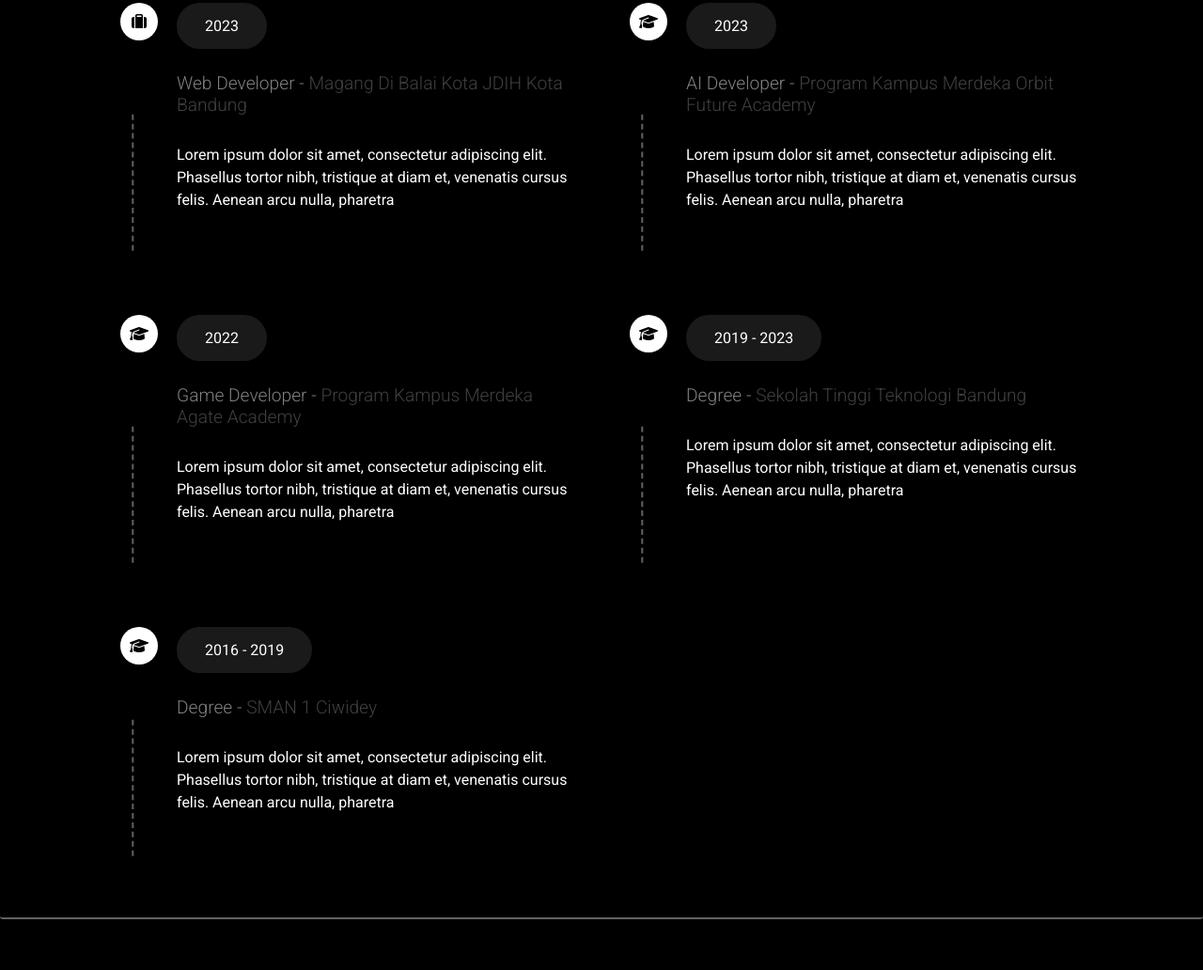
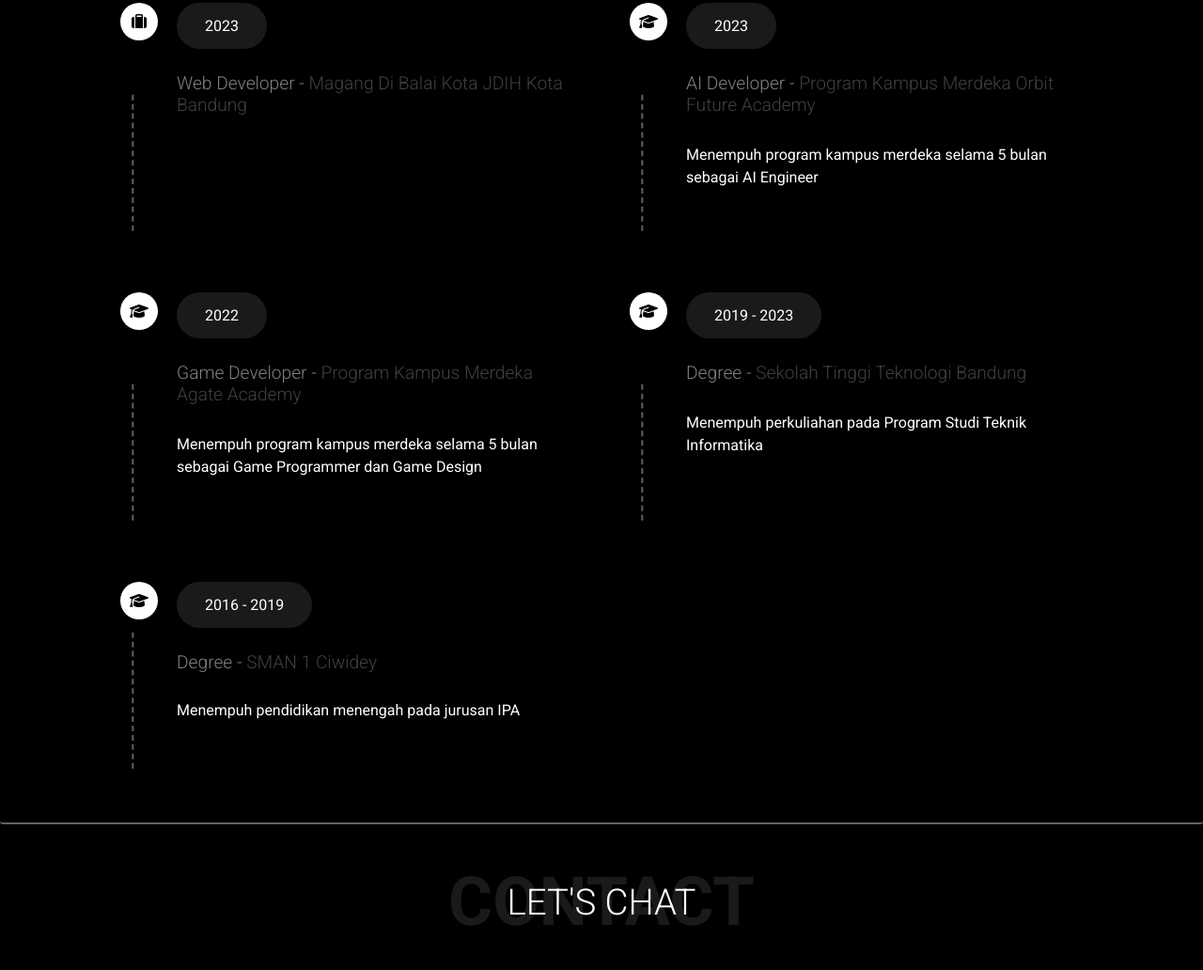
Before and after one commit to sandi-hermawan01/personal-portofolio, a website: page public/index.html in a window 1280 px wide. Shown: the part 3730-4762 px from the top of the page at 94% size. Drawn offline with nearby package versions, Linux system fonts and the light colour scheme; some packages are replaced by stand-ins of ours; a script that the page names is missing; a web font is replaced by a local one.

Commit message:
update description

```diff
--- a/public/index.html
+++ b/public/index.html
@@ -466,11 +466,7 @@
                 <span>Magang di Balai Kota JDIH Kota Bandung</span>
               </h3>
 
-              <p class="card-info">
-                Lorem ipsum dolor sit amet, consectetur adipiscing elit.
-                Phasellus tortor nibh, tristique at diam et, venenatis cursus
-                felis. Aenean arcu nulla, pharetra
-              </p>
+              <p class="card-info"></p>
             </div>
             <div class="edu-exp-card">
               <i class="fa-solid fa-graduation-cap card-icon"></i>
@@ -481,9 +477,8 @@
               </h3>
 
               <p class="card-info">
-                Lorem ipsum dolor sit amet, consectetur adipiscing elit.
-                Phasellus tortor nibh, tristique at diam et, venenatis cursus
-                felis. Aenean arcu nulla, pharetra
+                Menempuh program kampus merdeka selama 5 bulan sebagai AI
+                Engineer
               </p>
             </div>
             <div class="edu-exp-card">
@@ -495,9 +490,8 @@
               </h3>
 
               <p class="card-info">
-                Lorem ipsum dolor sit amet, consectetur adipiscing elit.
-                Phasellus tortor nibh, tristique at diam et, venenatis cursus
-                felis. Aenean arcu nulla, pharetra
+                Menempuh program kampus merdeka selama 5 bulan sebagai Game
+                Programmer dan Game Design
               </p>
             </div>
             <div class="edu-exp-card">
@@ -508,21 +502,15 @@
               </h3>
 
               <p class="card-info">
-                Lorem ipsum dolor sit amet, consectetur adipiscing elit.
-                Phasellus tortor nibh, tristique at diam et, venenatis cursus
-                felis. Aenean arcu nulla, pharetra
+                Menempuh perkuliahan pada Program Studi Teknik Informatika
               </p>
             </div>
             <div class="edu-exp-card">
               <i class="fa-solid fa-graduation-cap card-icon"></i>
               <span class="time">2016 - 2019</span>
               <h3 class="card-title">Degree - <span>SMAN 1 Ciwidey</span></h3>
-
-              <p class="card-info">
-                Lorem ipsum dolor sit amet, consectetur adipiscing elit.
-                Phasellus tortor nibh, tristique at diam et, venenatis cursus
-                felis. Aenean arcu nulla, pharetra
-              </p>
+              Menempuh pendidikan menengah pada jurusan IPA
+              <p class="card-info"></p>
             </div>
           </div>
         </div>
```
